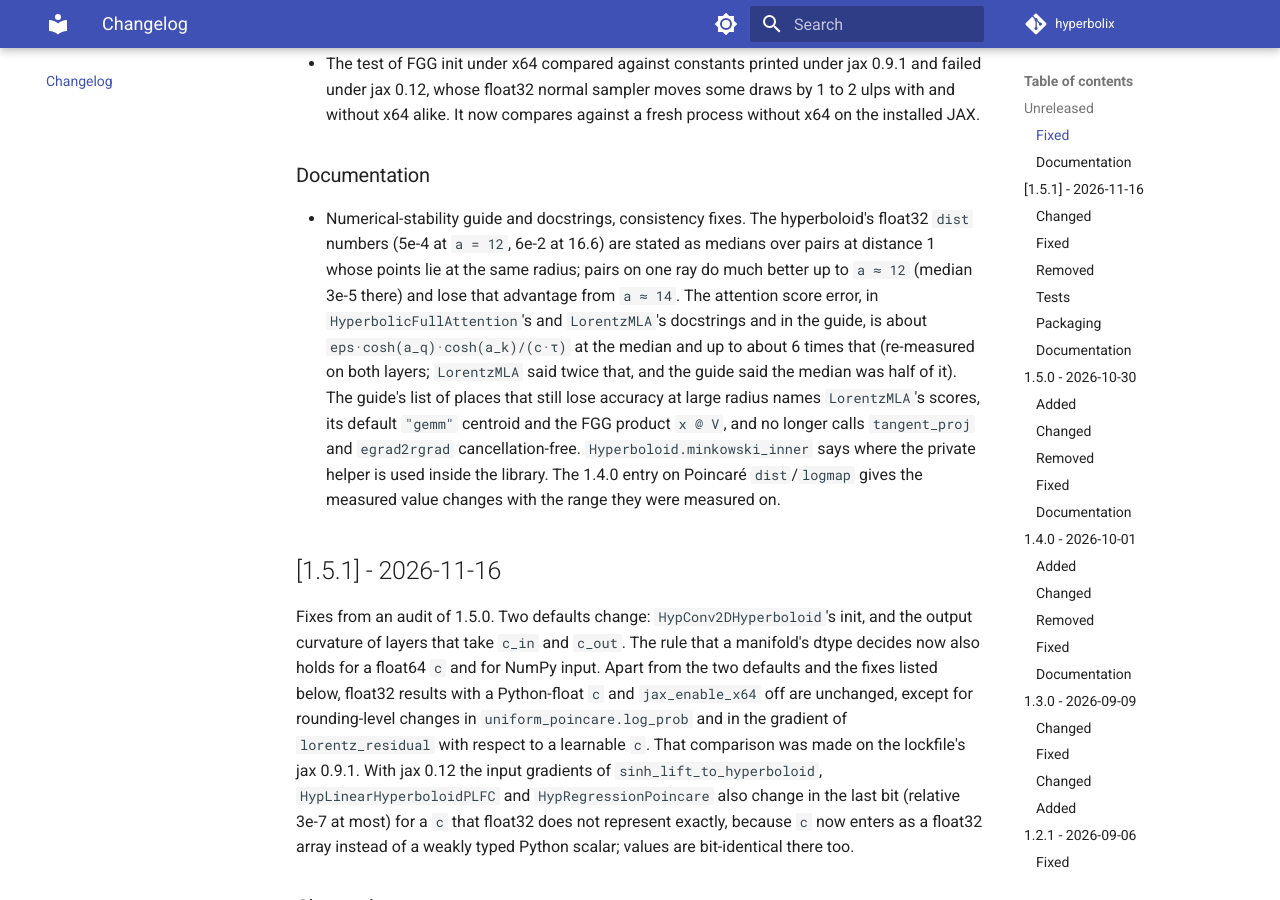
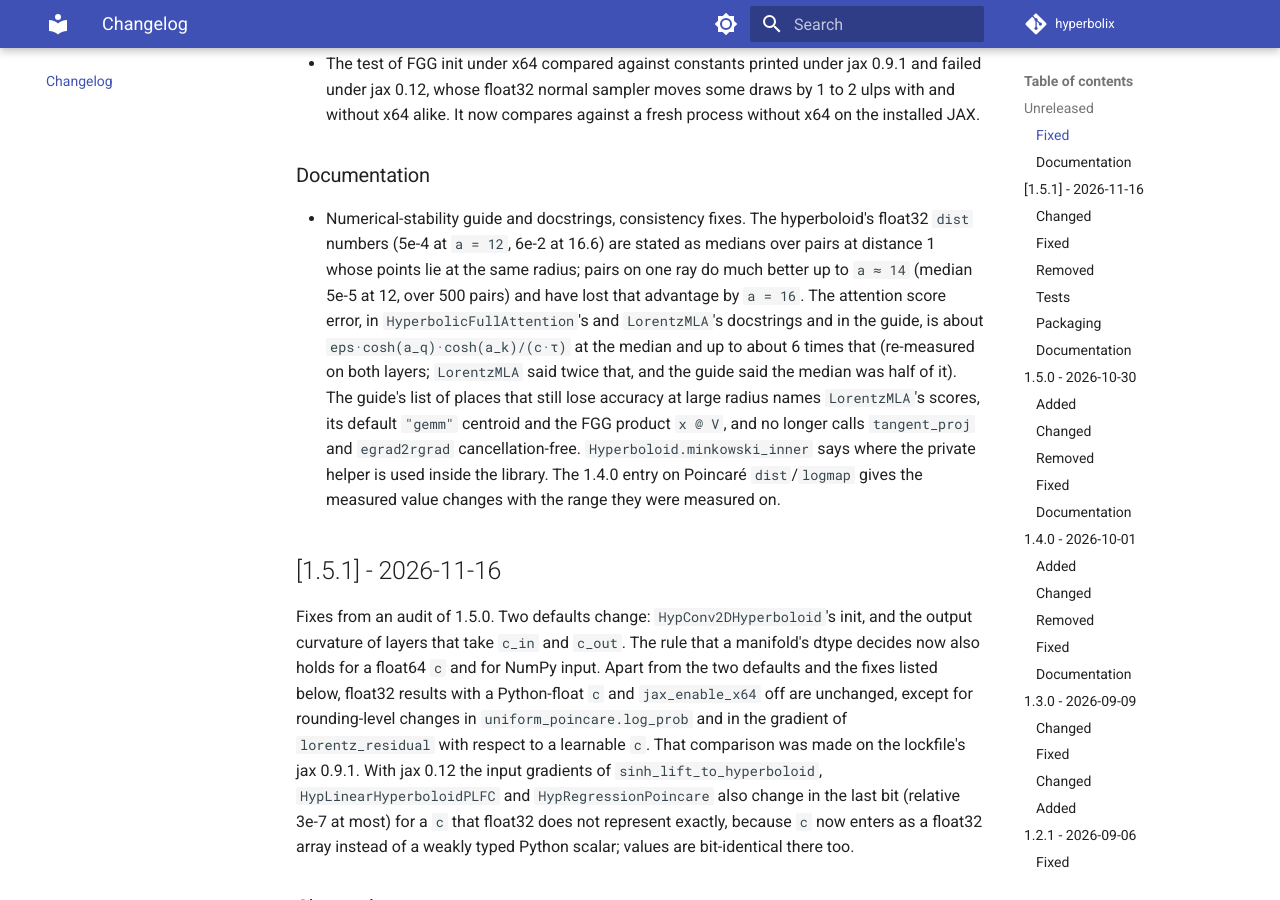
Before and after one commit to timoklein/hyperbolix, an MkDocs documentation site: the page built from docs/changelog.md, in a window 1280 px wide and 900 px high, scrolled down 875 px. Built offline with MkDocs 1.6.1 and Material for MkDocs 9.7.7, drawn with Linux system fonts in a browser that asks for light colours; comment, search, counter and statistics services are not loaded; the version menu is left out.

Commit message:
Docs: same-ray pairs stay ahead up to a = 14 (500-pair sweep), no mechanism claim

```diff
--- a/docs/changelog.md
+++ b/docs/changelog.md
@@ -12,7 +12,7 @@ and this project adheres to [Semantic Versioning](https://semver.org/spec/v2.0.0
 - The test of FGG init under x64 compared against constants printed under jax 0.9.1 and failed under jax 0.12, whose float32 normal sampler moves some draws by 1 to 2 ulps with and without x64 alike. It now compares against a fresh process without x64 on the installed JAX.
 
 ### Documentation
-- Numerical-stability guide and docstrings, consistency fixes. The hyperboloid's float32 `dist` numbers (5e-4 at `a = 12`, 6e-2 at 16.6) are stated as medians over pairs at distance 1 whose points lie at the same radius; pairs on one ray do much better up to `a ≈ 12` (median 3e-5 there) and lose that advantage from `a ≈ 14`. The attention score error, in `HyperbolicFullAttention`'s and `LorentzMLA`'s docstrings and in the guide, is about `eps·cosh(a_q)·cosh(a_k)/(c·τ)` at the median and up to about 6 times that (re-measured on both layers; `LorentzMLA` said twice that, and the guide said the median was half of it). The guide's list of places that still lose accuracy at large radius names `LorentzMLA`'s scores, its default `"gemm"` centroid and the FGG product `x @ V`, and no longer calls `tangent_proj` and `egrad2rgrad` cancellation-free. `Hyperboloid.minkowski_inner` says where the private helper is used inside the library. The 1.4.0 entry on Poincaré `dist`/`logmap` gives the measured value changes with the range they were measured on.
+- Numerical-stability guide and docstrings, consistency fixes. The hyperboloid's float32 `dist` numbers (5e-4 at `a = 12`, 6e-2 at 16.6) are stated as medians over pairs at distance 1 whose points lie at the same radius; pairs on one ray do much better up to `a ≈ 14` (median 5e-5 at 12, over 500 pairs) and have lost that advantage by `a = 16`. The attention score error, in `HyperbolicFullAttention`'s and `LorentzMLA`'s docstrings and in the guide, is about `eps·cosh(a_q)·cosh(a_k)/(c·τ)` at the median and up to about 6 times that (re-measured on both layers; `LorentzMLA` said twice that, and the guide said the median was half of it). The guide's list of places that still lose accuracy at large radius names `LorentzMLA`'s scores, its default `"gemm"` centroid and the FGG product `x @ V`, and no longer calls `tangent_proj` and `egrad2rgrad` cancellation-free. `Hyperboloid.minkowski_inner` says where the private helper is used inside the library. The 1.4.0 entry on Poincaré `dist`/`logmap` gives the measured value changes with the range they were measured on.
 
 ## [1.5.1] - 2026-11-16
 
```
Also changed, not shown: CLAUDE.md (+1 -1 lines), docs/user-guide/numerical-stability.md (+3 -3 lines).
